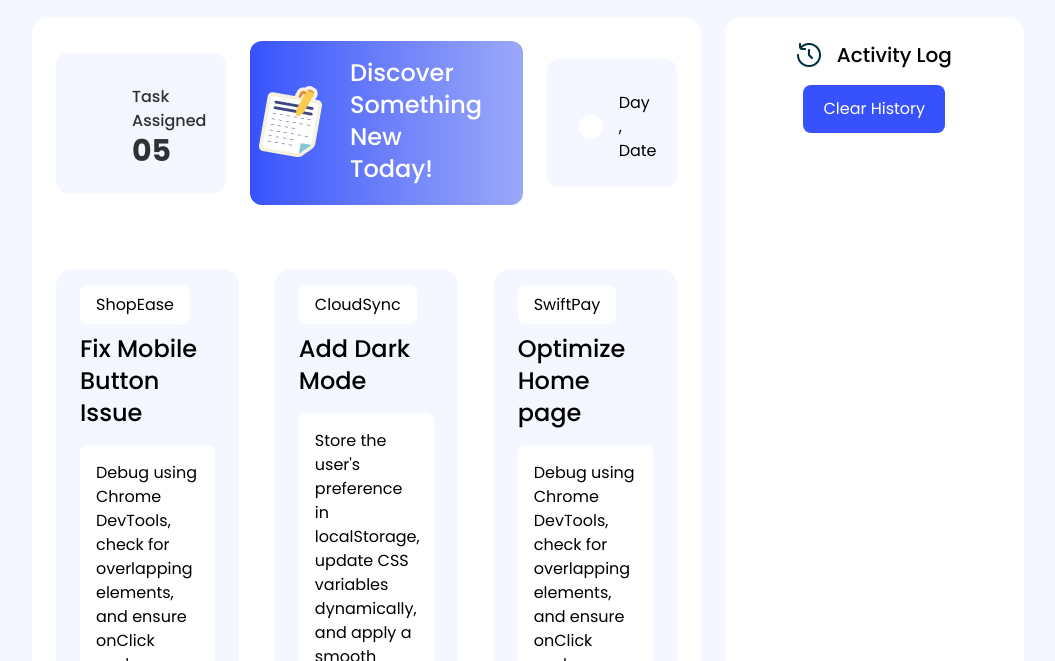
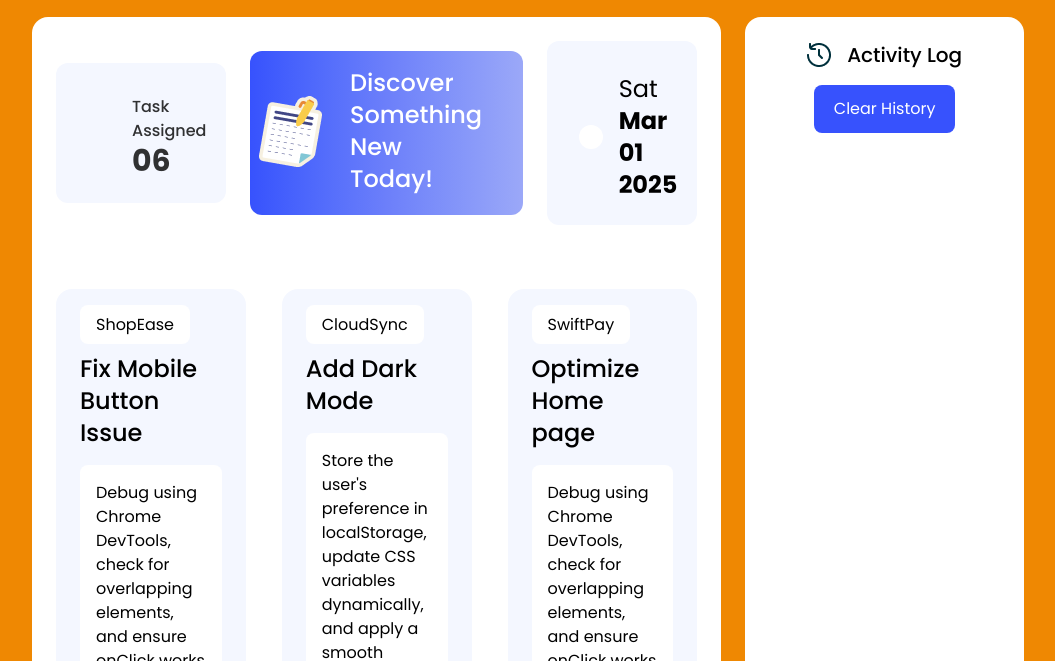
Before and after one commit to Akib-dev1/assignment-5, a plain HTML site: page index.html in a window 1280 px wide. Both pictures are taken after a click on the element 1080 px from the left and 80 px from the top of the page. Shown: the part 139-800 px from the top of the page, without its empty margins (112-1167 px from the left). Drawn offline with nearby package versions, Linux system fonts and the light colour scheme.

Commit message:
Color task done

```diff
--- a/index.html
+++ b/index.html
@@ -14,7 +14,7 @@
         }
     </style>
 </head>
-<body class="bg-[#F4F7FF] h-screen px-36 pt-6">
+<body class="bg-[#F4F7FF] h-full px-36 pt-6 pb-14" id="body">
     <header>
         <nav class="bg-white flex items-center justify-between p-6 rounded-2xl">
             <div class="flex items-center gap-2">
@@ -26,19 +26,18 @@
                     <img src="assets/checkbox.png" alt="checkbox">
                     <p class="font-bold text-3xl">23</p>
                 </div>
-                <div class="p-3 rounded-full bg-[#F4F7FF] cursor-pointer">
+                <div class="p-3 rounded-full bg-[#F4F7FF] cursor-pointer" id="color-changer">
                     <img src="assets/theme-btn.png" alt="theame-btn">
                 </div>
             </div>
         </nav>
     </header>
-    <div class="pb-14">
     <section class="mt-5 flex gap-6 mb-14">
         <div class="bg-white px-6 pt-6 pb-8 rounded-2xl flex-1">
             <div class="flex items-center gap-6">
                 <div class="flex items-center gap-5 pt-8 pr-5 pb-6 pl-8 bg-[#F4F7FF] rounded-xl">
                     <div class="p-3 rounded-full bg-[#F4F7FF]"><img src="assets/checkbox.png" alt="checkbox"></div>
-                        <p class="font-medium opacity-[.8]">Task Assigned <br><span class="font-bold text-3xl">05</span></p>
+                    <p class="font-medium opacity-[.8]">Task Assigned <br><span class="font-bold text-3xl" id="task-counter">06</span></p>
                 </div>
                 <div class="flex flex-1 items-center pl-10 pr-20 pt-4 pb-5 justify-center gap-5 bg-linear-to-r from-[#3752FD] via-[#6C7FFA] to-[#9BA8F8] rounded-xl">
                     <img src="assets/board.png" alt="">
@@ -46,7 +45,10 @@
                 </div>
                 <div class="bg-[#F4F7FF] flex items-center gap-4 pt-8 pr-5 pb-6 pl-8 rounded-xl">
                     <div class="p-3 rounded-full bg-white"><img src="assets/calender.png" alt=""></div>
-                        <p>Day , <br><span>Date</span></p>
+                    <div class="">
+                        <p class="text-2xl" id="day">Day ,</p>
+                        <p id="date" class="font-bold text-2xl">Date</p>
+                    </div>
                 </div>
             </div>
             <div class="mt-16 grid grid-cols-3 gap-9">
@@ -119,6 +121,6 @@
             </div>
         </div>
     </section>
-    </div>
+    <script src="script.js"></script>
 </body>
 </html>
--- /dev/null
+++ b/script.js
@@ -0,0 +1,15 @@
+const taskCounter=document.querySelector("#task-counter");
+const day=document.querySelector("#day");
+const date=document.querySelector("#date");
+const colorChanger=document.querySelector("#color-changer");
+
+let now=new Date();
+day.innerText=now.toDateString().slice(0,3);
+date.innerText=now.toDateString().slice(4,15);
+
+colorChanger.addEventListener("click",function (){
+    let r=Math.floor(Math.random()*256);
+    let g=Math.floor(Math.random()*256);
+    let b=Math.floor(Math.random()*256);
+    document.body.style.backgroundColor=`rgb(${r},${g},${b})`;
+});
```
Lines whose indentation alone changed are shown as unchanged.
